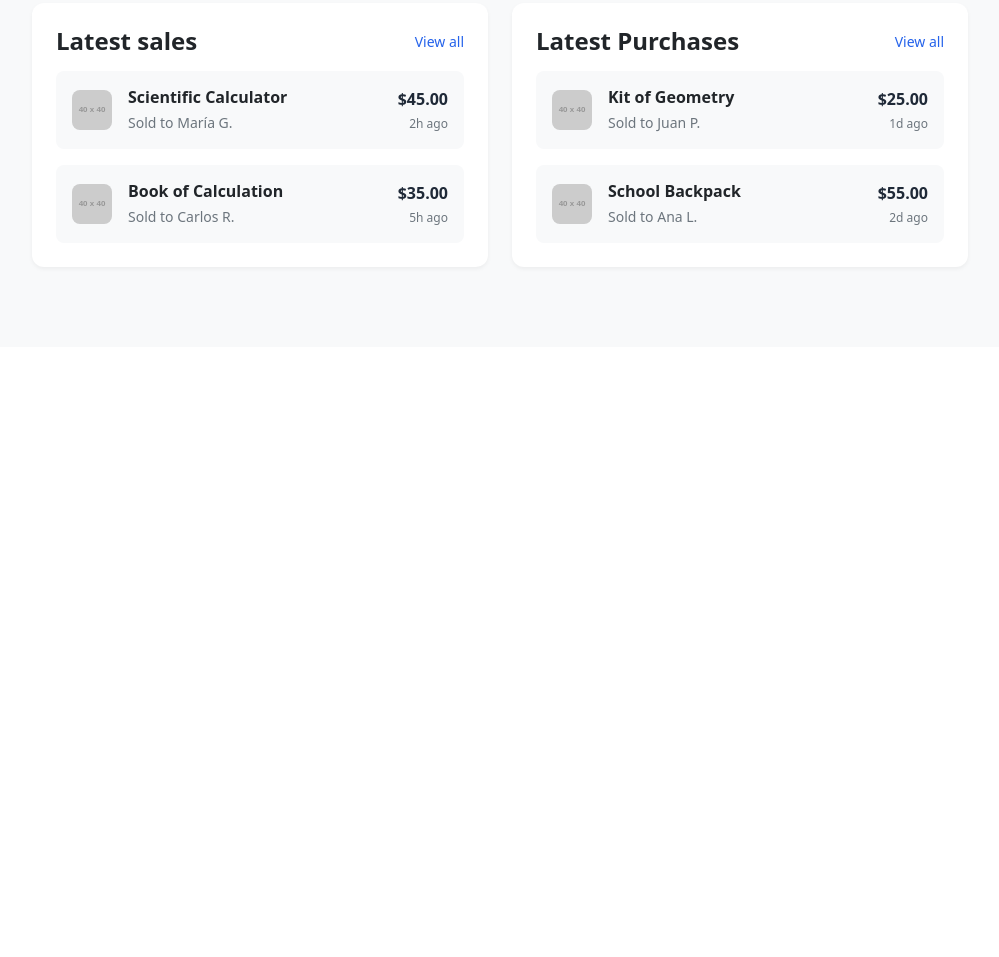
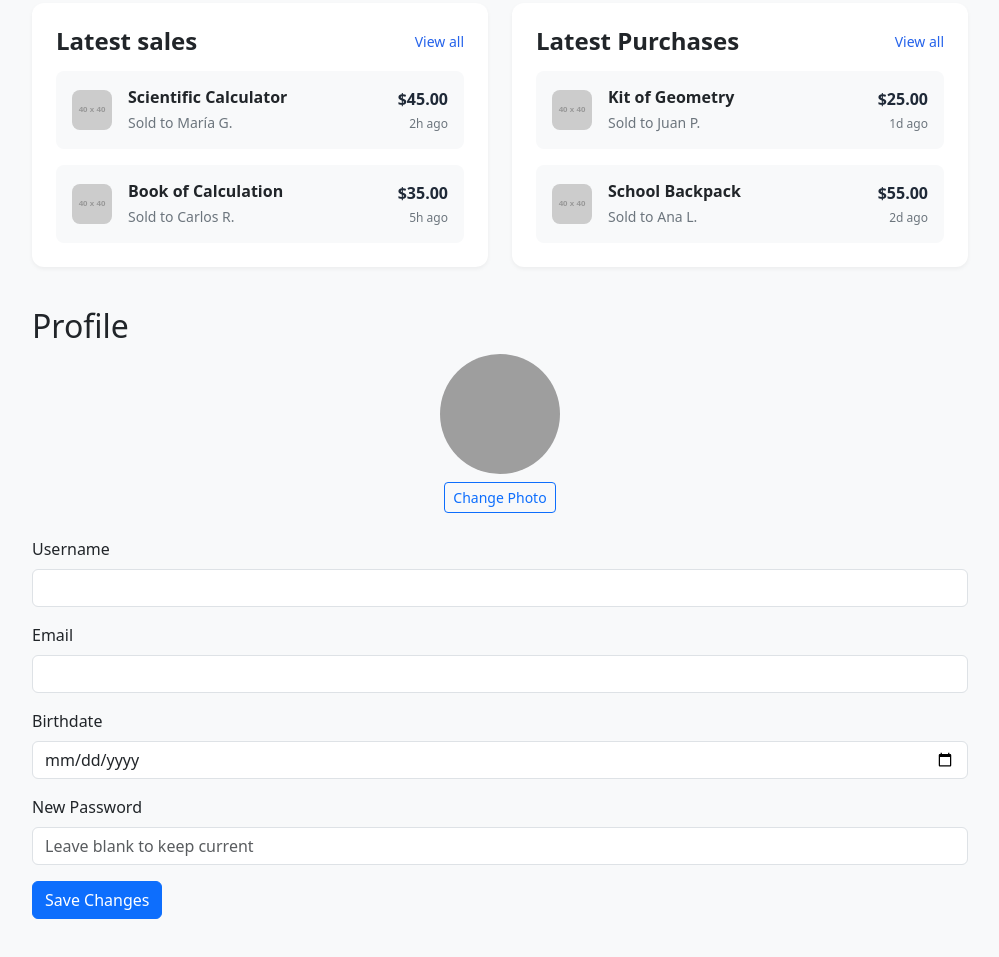
Before and after one commit to IsabelJavaS/Swapp-it-Project, a website: page public/marketplace/dashboardStudent.html in a window 1280 px wide. Shown: the part 881-1838 px from the top of the page, without its empty margins (280-1279 px from the left). Before the commit the page ends 1228 px from the top, so only its background shows below. Drawn offline with nearby package versions, Linux system fonts and the light colour scheme; grey boxes are pictures that could not be loaded; placeholder pictures from the web are drawn by us.

Commit message:
Update dashboardStudent.html

```diff
--- a/public/marketplace/dashboardStudent.html
+++ b/public/marketplace/dashboardStudent.html
@@ -280,6 +280,39 @@
                     </div>
                 </div>
             </section>
+
+            <!-- Profile Section -->
+            <section id="profile" class="dashboard-section">
+                <div class="section-header">
+                    <h2>Profile</h2>
+                </div>
+                <form id="profileForm" class="profile-form">
+                    <div class="profile-picture-wrapper text-center mb-4">
+                        <img id="profileImage" src="https://ui-avatars.com/api/?name=John+Doe" alt="Profile" class="rounded-circle" width="120" height="120">
+                        <div>
+                            <label for="profilePicInput" class="btn btn-outline-primary btn-sm mt-2">Change Photo</label>
+                            <input type="file" id="profilePicInput" accept="image/*" style="display:none;">
+                        </div>
+                    </div>
+                    <div class="mb-3">
+                        <label for="username" class="form-label">Username</label>
+                        <input type="text" class="form-control" id="username" required>
+                    </div>
+                    <div class="mb-3">
+                        <label for="email" class="form-label">Email</label>
+                        <input type="email" class="form-control" id="email" required>
+                    </div>
+                    <div class="mb-3">
+                        <label for="birthdate" class="form-label">Birthdate</label>
+                        <input type="date" class="form-control" id="birthdate">
+                    </div>
+                    <div class="mb-3">
+                        <label for="password" class="form-label">New Password</label>
+                        <input type="password" class="form-control" id="password" placeholder="Leave blank to keep current">
+                    </div>
+                    <button type="submit" class="btn btn-primary">Save Changes</button>
+                </form>
+            </section>
         </main>
     </div>
 
@@ -302,5 +335,33 @@
     <script src="https://cdn.jsdelivr.net/npm/apexcharts@3.45.1/dist/apexcharts.min.js"></script>
     <script src="../components/components.js"></script>
     <script src="../js/dashboard.js"></script>
+    <script>
+    document.addEventListener('DOMContentLoaded', function () {
+        const navLinks = document.querySelectorAll('.sidebar-nav .nav-link[data-section]');
+        const sections = document.querySelectorAll('.dashboard-section');
+
+        navLinks.forEach(link => {
+            link.addEventListener('click', function (e) {
+                e.preventDefault();
+                const targetSection = this.getAttribute('data-section');
+
+                // Oculta todas las secciones
+                sections.forEach(section => {
+                    section.classList.remove('active');
+                });
+
+                // Muestra la sección seleccionada
+                const sectionToShow = document.getElementById(targetSection);
+                if (sectionToShow) {
+                    sectionToShow.classList.add('active');
+                }
+
+                // Marca el link como activo
+                navLinks.forEach(l => l.parentElement.classList.remove('active'));
+                this.parentElement.classList.add('active');
+            });
+        });
+    });
+    </script>
 </body>
 </html>
```
